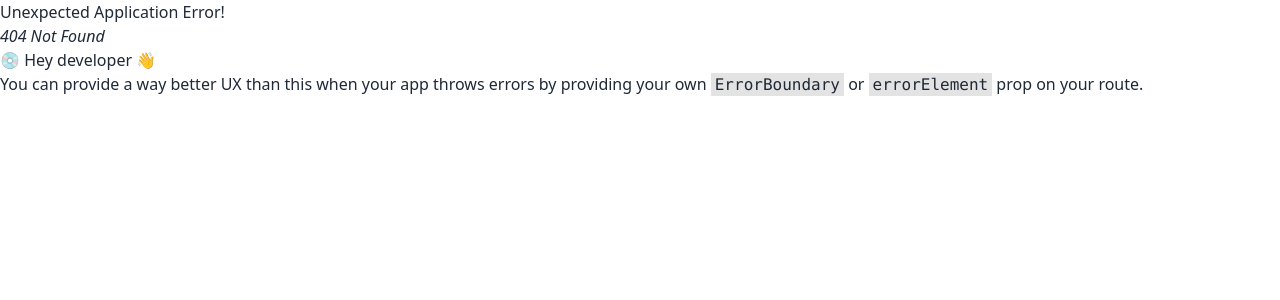
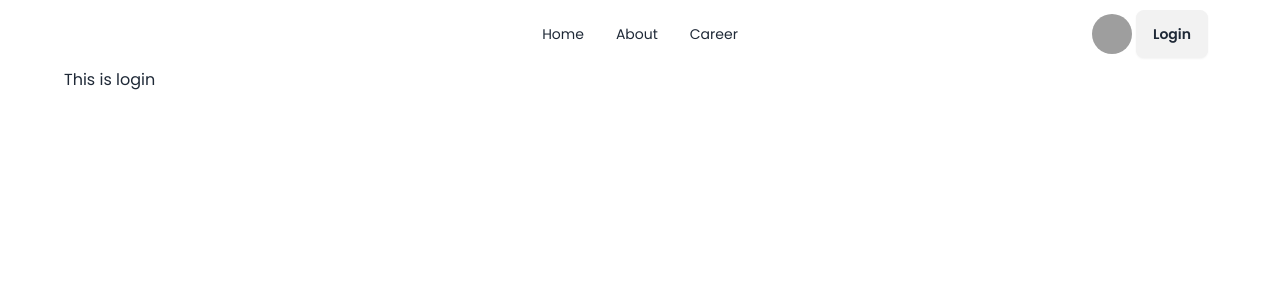
Before and after one commit to nayan-28/react-dragon-news, a React (Vite) app: page /login in a window 1280 px wide. Before the commit this address had no page. Shown: the top 300 px of the page. Built offline with nearby package versions, Linux system fonts and the light colour scheme; grey boxes are pictures that could not be loaded.

Commit message:
login route added

```diff
--- /dev/null
+++ b/src/Pages/Login/Login.jsx
@@ -0,0 +1,12 @@
+import Navbar from "../../Shared/Navbar/Navbar";
+
+const Login = () => {
+  return (
+    <div>
+      <Navbar></Navbar>
+      <h2>This is login</h2>
+    </div>
+  );
+};
+
+export default Login;
--- a/src/Shared/Navbar/Navbar.jsx
+++ b/src/Shared/Navbar/Navbar.jsx
@@ -55,7 +55,7 @@
             <img alt="Tailwind CSS Navbar component" src={user} />
           </div>
         </div>
-        <Link>
+        <Link to="/login">
           <button className="btn">Login</button>
         </Link>
       </div>
--- a/src/routes/Routes.jsx
+++ b/src/routes/Routes.jsx
@@ -1,6 +1,7 @@
 import { createBrowserRouter } from "react-router-dom";
 import Root from "../Layouts/Root";
 import Home from "../Pages/Home/Home";
+import Login from "../Pages/Login/Login";
 
 const routes = createBrowserRouter([
   {
@@ -11,6 +12,10 @@
         path: "/",
         element: <Home></Home>,
       },
+      {
+        path: "/login",
+        element: <Login></Login>,
+      },
     ],
   },
 ]);
```
